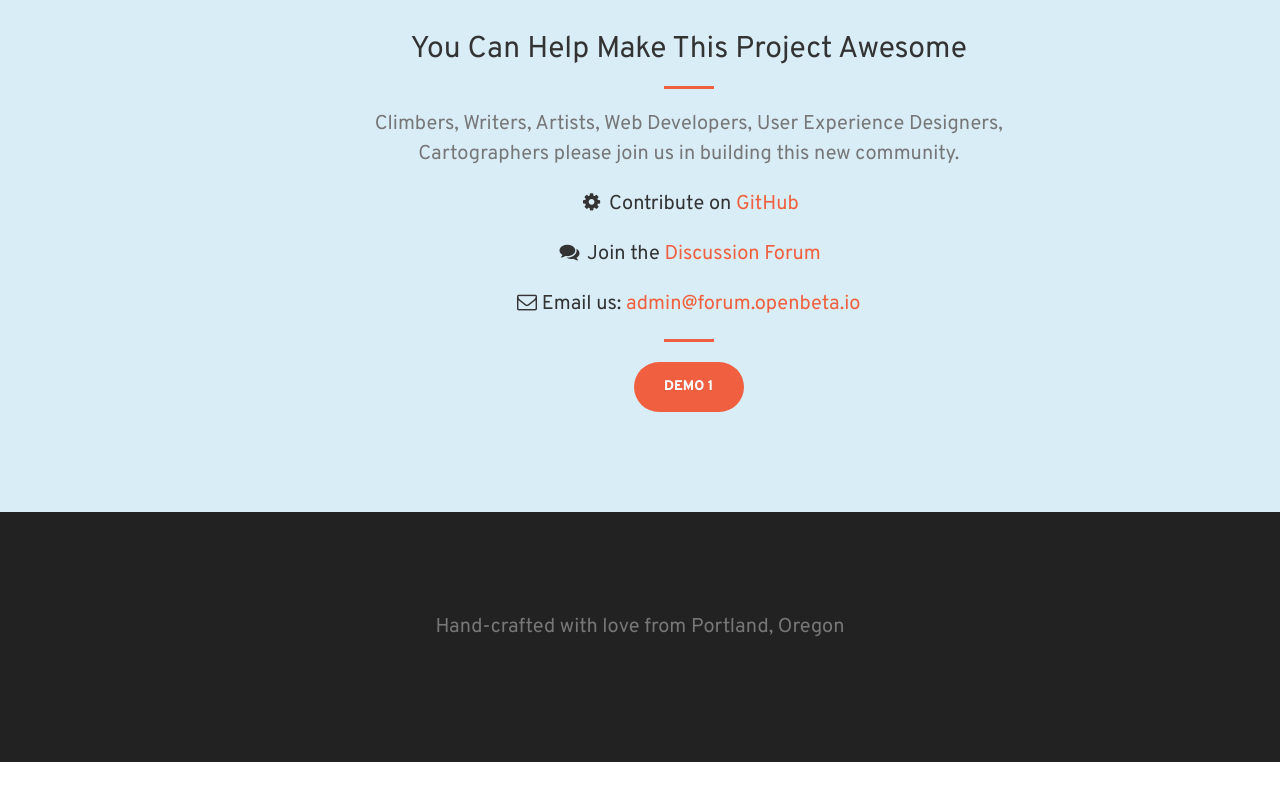
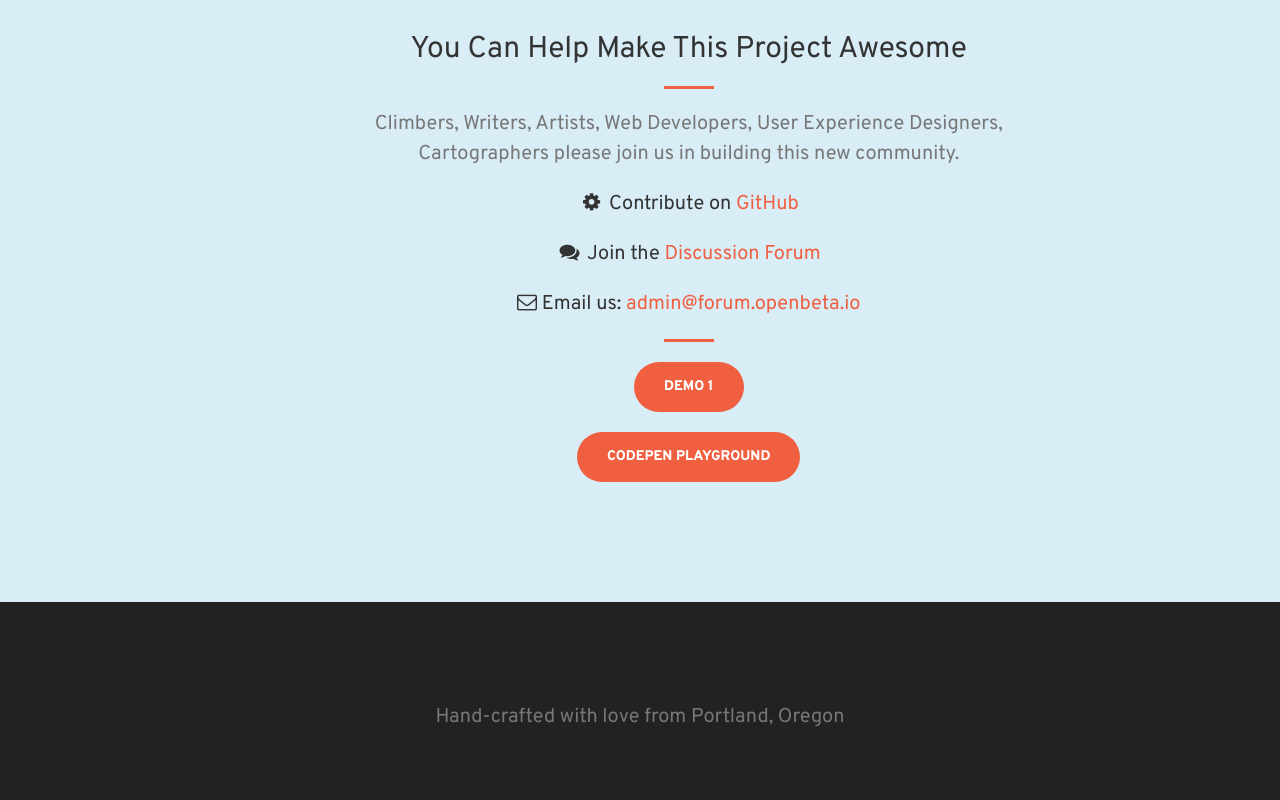
Before and after one commit to ml242/openbeta.github.io, a website: page index.html in a window 1280 px wide. Shown: the part 2044-2844 px from the top of the page. Before the commit the page ends 2806 px from the top, so only its background shows below. Drawn offline with Linux system fonts and the light colour scheme.

Commit message:
Add new demo link

```diff
--- a/index.html
+++ b/index.html
@@ -146,7 +146,8 @@
                    <p><i class="fa fa-envelope-o fa-1x sr-contact"></i>
                     Email us: <a href="mailto:admin@forum.openbeta.io">admin@forum.openbeta.io</a></p>
                    <hr>
-                <a href="http://codepen.io/openbeta/full/vgpqwP/" class="btn btn-primary btn-xl sr-button">Demo 1</a>
+                   <p><a href="http://maps-openbeta.44fs.preview.openshiftapps.com/" class="btn btn-primary btn-xl sr-button">Demo 1</a></p>
+                   <p><a href="http://codepen.io/openbeta/full/vgpqwP/" class="btn btn-primary btn-xl sr-button">CodePen playground</a></p>
               </div>
             </div>
         </div>
```
